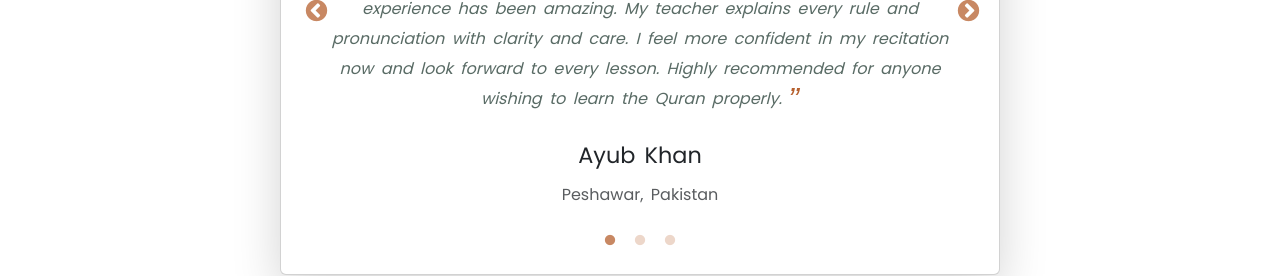
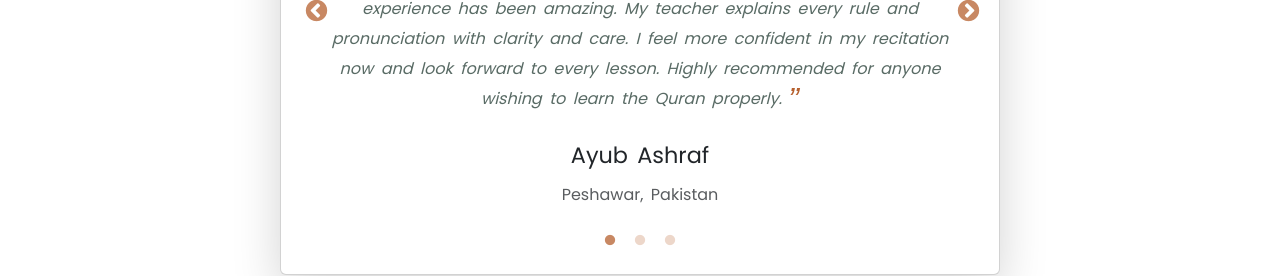
Before and after one commit to Umar-Raza/Quran-academy, a React (Create React App) app: page / in a window 1280 px wide. Shown: the part 4260-4536 px from the top of the page. Built offline with nearby package versions, Linux system fonts and the light colour scheme; a web font is replaced by a local one.

Commit message:
Contact form linked with Gmail.

```diff
--- a/src/components/testimonials/Testimonials.js
+++ b/src/components/testimonials/Testimonials.js
@@ -24,7 +24,7 @@ export default function Testimonials() {
 
   const testimonials = [
     {
-      name: "Ayub Khan",
+      name: "Ayub Ashraf",
       role: "Qaida and Nazra Student",
       city: "Peshawar, Pakistan",
       text: "Alhamdulillah, I’ve been learning the Quran for one year, and the experience has been amazing. My teacher explains every rule and pronunciation with clarity and care. I feel more confident in my recitation now and look forward to every lesson. Highly recommended for anyone wishing to learn the Quran properly.",
--- a/src/pages/contact/Contact.js
+++ b/src/pages/contact/Contact.js
@@ -20,7 +20,7 @@ export default function Contact() {
         process.env.REACT_APP_EMAIL_serviceId,
         process.env.REACT_APP_EMAIL_tamplateId,
         formData,
-        process.env.REACT_APP_EMAIL_publicId
+        process.env.REACT_APP_EMAIL_publicKey
       )
       .then(
         (result) => {
```
